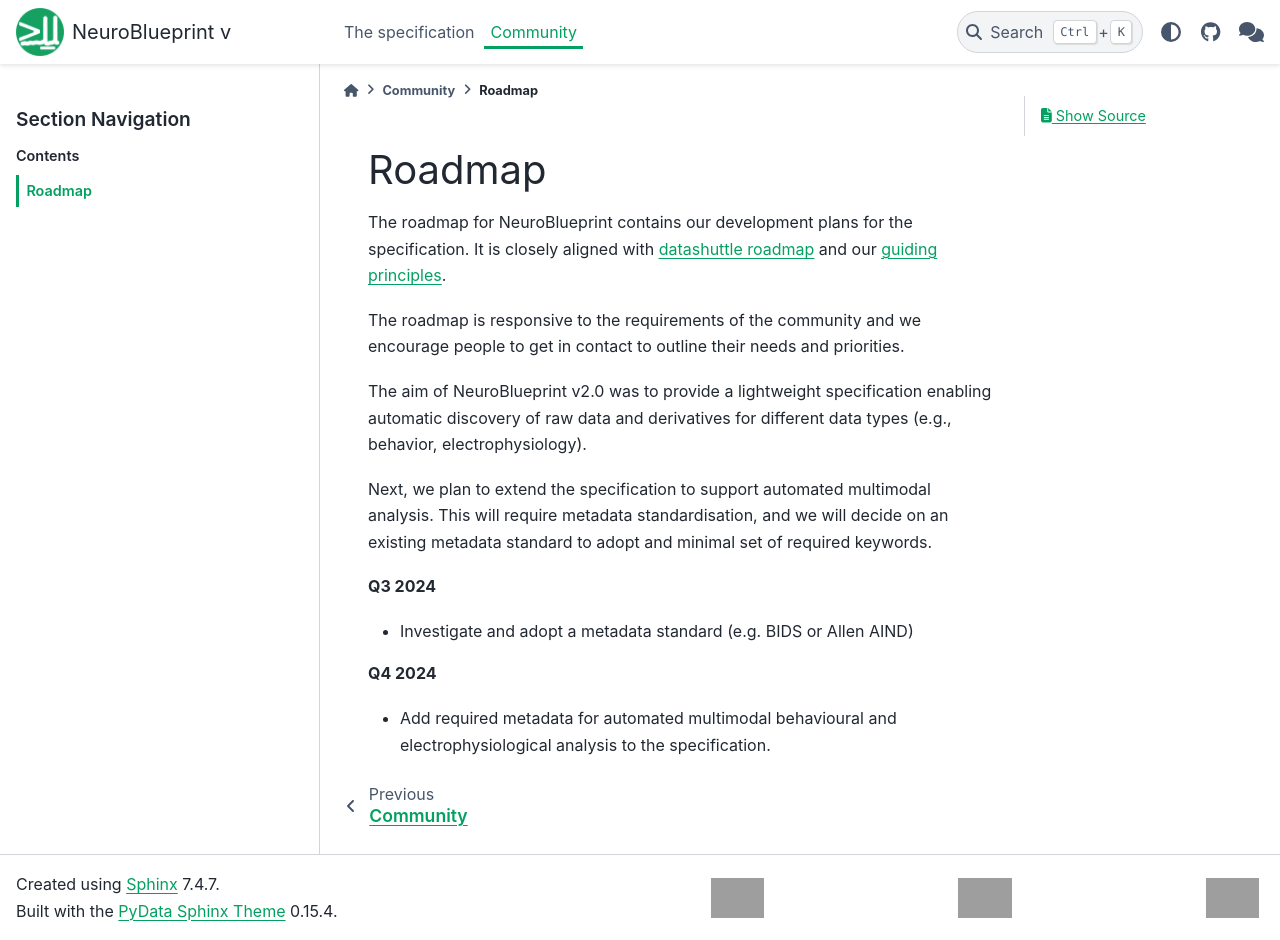
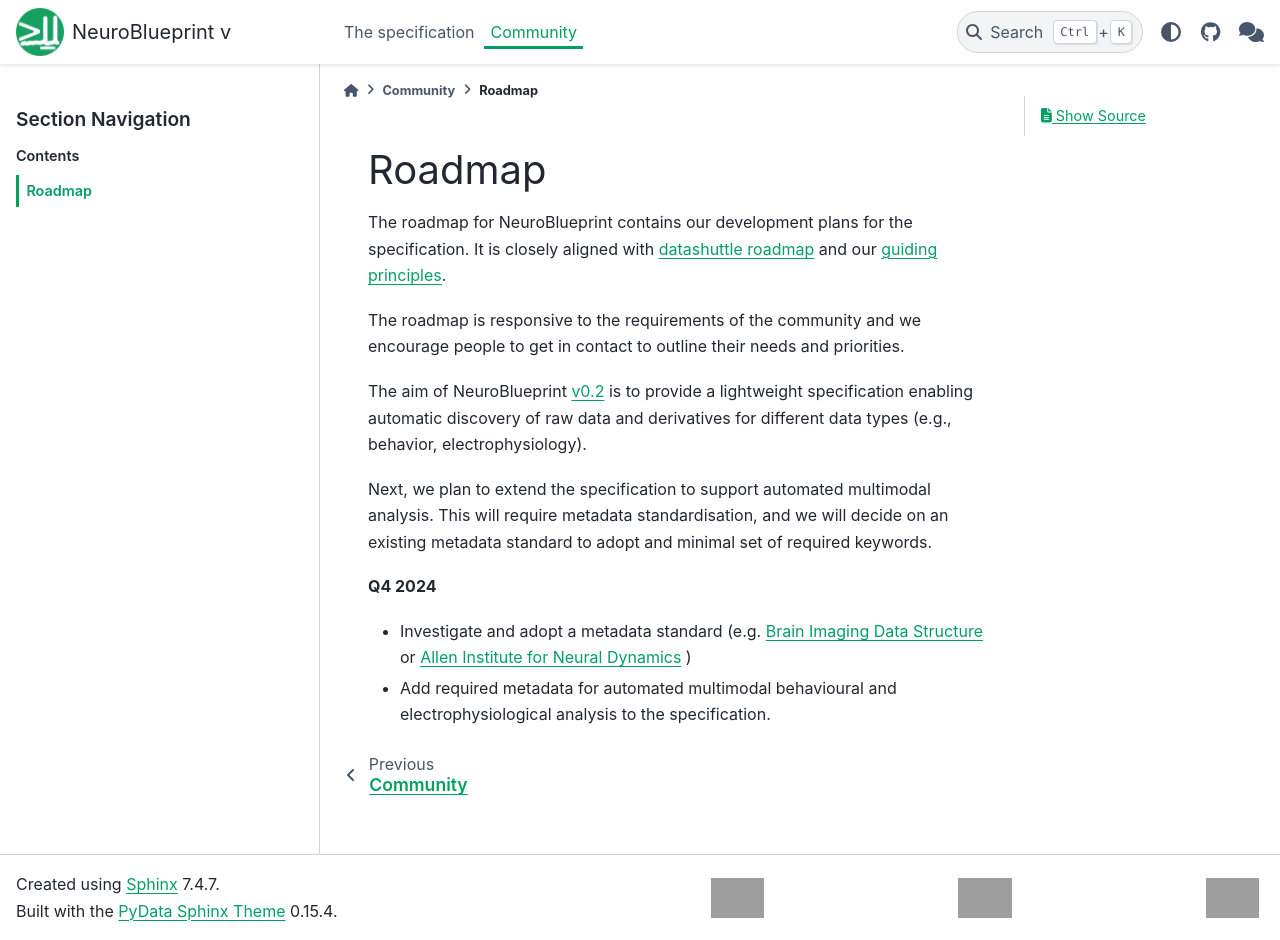
Before and after one commit to neuroinformatics-unit/NeuroBlueprint, a Sphinx documentation site: the page built from docs/source/roadmap.md, in a window 1280 px wide and 940 px high. Built offline with Sphinx 7.4.7 and the PyData theme 0.15.4, drawn with Linux system fonts in a browser that asks for light colours; the version number could not be read and is left out; grey boxes are pictures that could not be loaded.

Commit message:
Add links to metadata decision point.

```diff
--- a/docs/source/roadmap.md
+++ b/docs/source/roadmap.md
@@ -11,8 +11,9 @@ The roadmap is responsive to the requirements
 of the community and we encourage people to get in
 contact to outline their needs and priorities.
 
-The aim of NeuroBlueprint v2.0 was to
-provide a lightweight specification
+The aim of NeuroBlueprint
+[v0.2](https://github.com/neuroinformatics-unit/NeuroBlueprint/releases)
+is to provide a lightweight specification
 enabling automatic discovery of raw data and
 derivatives for different data types (e.g., behavior, electrophysiology).
 
@@ -21,10 +22,12 @@ multimodal analysis. This will require metadata standardisation,
 and we will decide on an existing metadata standard to adopt and minimal
 set of required keywords.
 
-**Q3 2024**
-
-- Investigate and adopt a metadata standard (e.g. BIDS or Allen AIND)
-
 **Q4 2024**
 
-- Add required metadata for automated multimodal behavioural and electrophysiological analysis to the specification.
+- Investigate and adopt a metadata standard (e.g.
+[Brain Imaging Data Structure](https://bids-specification.readthedocs.io/en/stable/derivatives/common-data-types.html)
+or
+[Allen Institute for Neural Dynamics](https://github.com/AllenNeuralDynamics/aind-data-schema)
+)
+- Add required metadata for automated multimodal behavioural and electrophysiological
+analysis to the specification.
```
